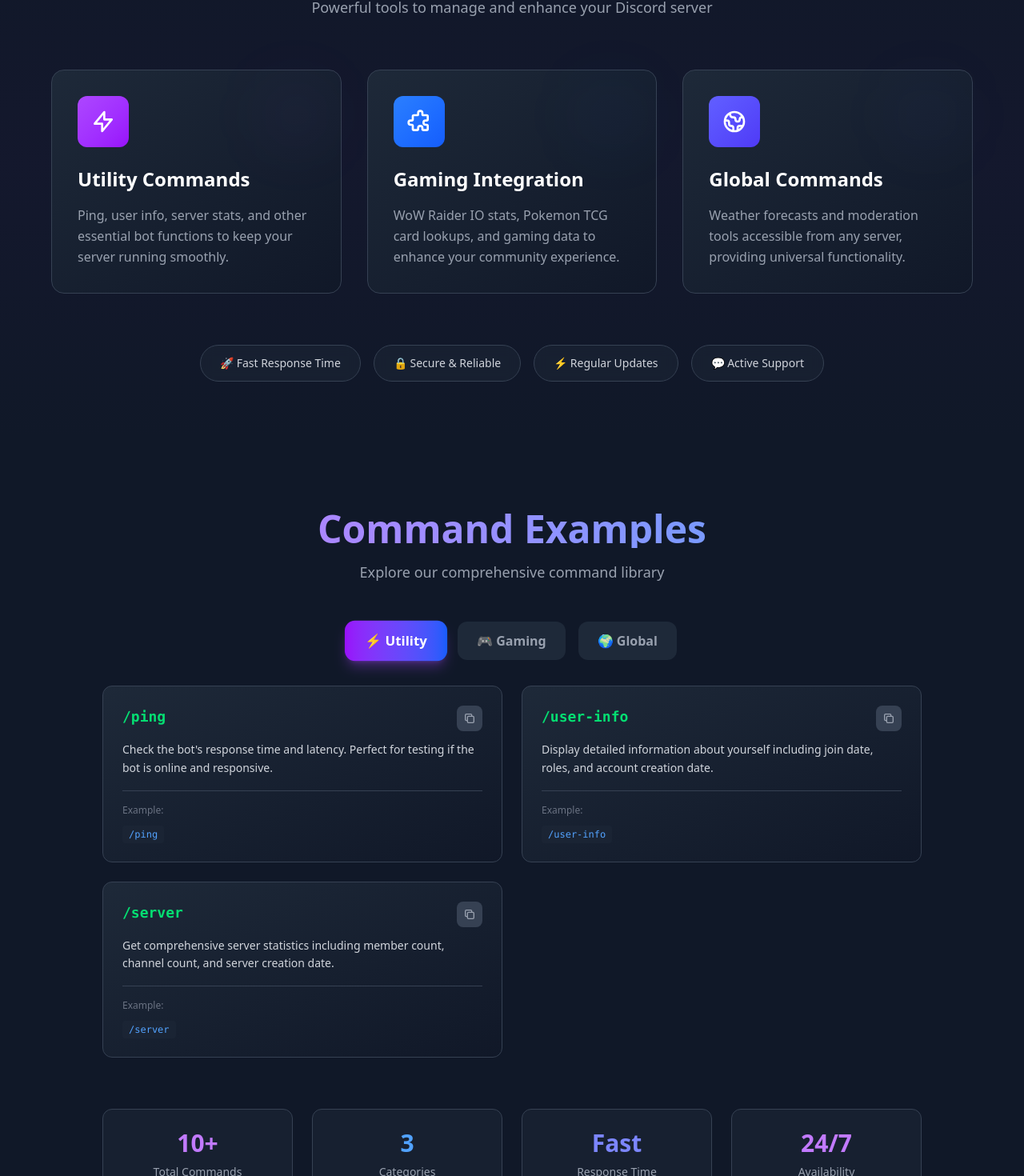
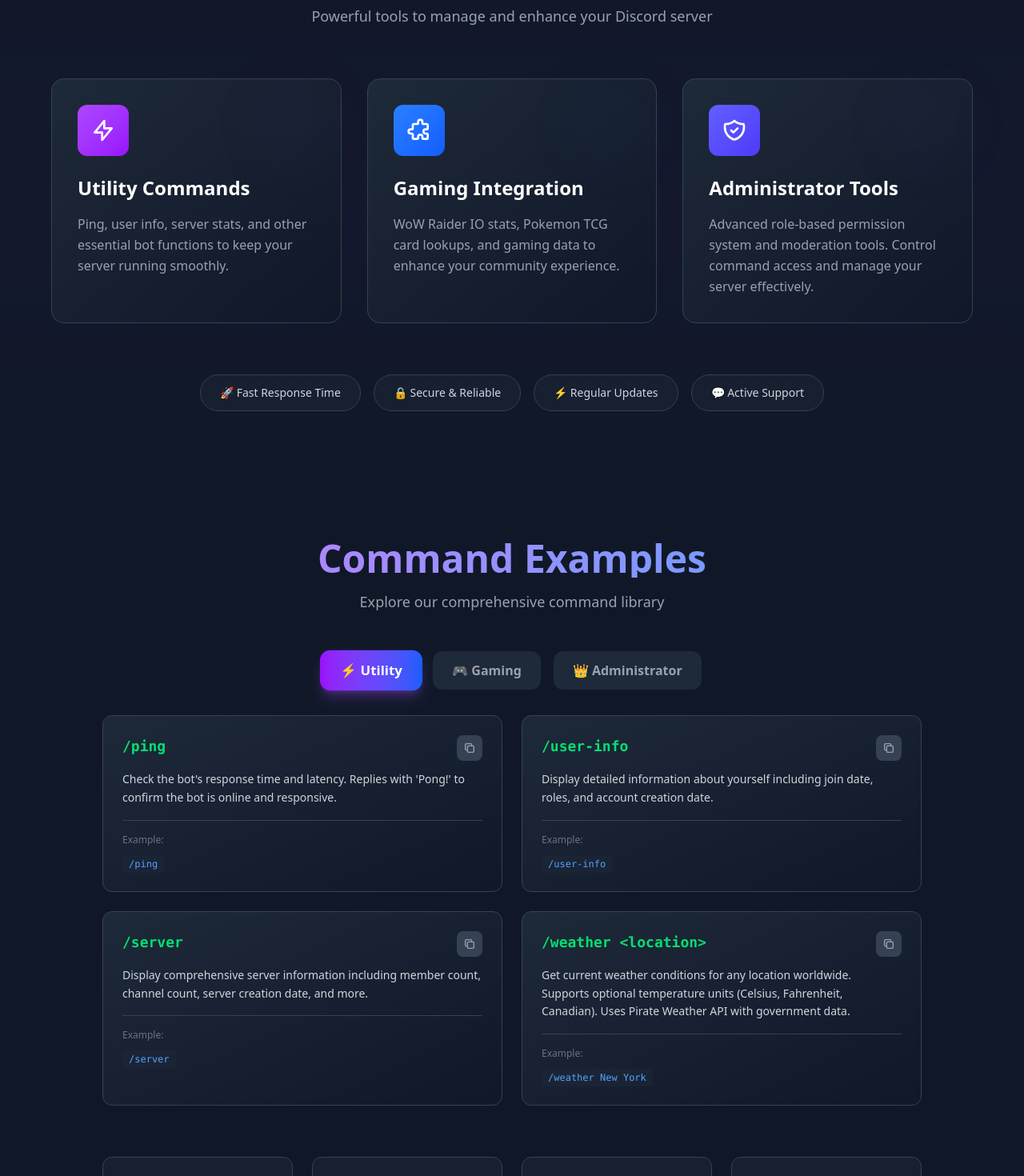
Before and after one commit to destroyerdust/DestroyerBot-web, a Vue app: page / in a window 1280 px wide. Shown: the part 1717-3187 px from the top of the page at 80% size. Built offline with nearby package versions, Linux system fonts and the light colour scheme.

Commit message:
Updated webpage based on new commands

```diff
--- a/src/components/AboutBot.vue
+++ b/src/components/AboutBot.vue
@@ -28,12 +28,12 @@
           <p class="text-lg leading-relaxed text-gray-300">
             DestroyerBot is a personal Discord bot built with
             <span class="text-purple-400 font-semibold">Discord.js v14</span>, featuring utility
-            commands, gaming stats integration, weather updates, and basic moderation tools.
+            commands, gaming stats integration, weather updates, and an advanced role-based permission system.
           </p>
 
           <p class="text-lg leading-relaxed text-gray-300">
-            It includes global commands like weather forecasting and Pokemon card information,
-            making it a versatile bot for any Discord server.
+            It includes WoW Raider IO character/guild lookups, Pokemon TCG card searches, weather forecasting
+            with Pirate Weather API, and customizable command permissions, making it a versatile bot for any Discord server.
           </p>
 
           <!-- Feature highlights -->
--- a/src/components/CommandShowcase.vue
+++ b/src/components/CommandShowcase.vue
@@ -138,14 +138,14 @@ export default {
       categories: [
         { id: 'utility', name: 'Utility', icon: '⚡' },
         { id: 'gaming', name: 'Gaming', icon: '🎮' },
-        { id: 'global', name: 'Global', icon: '🌍' },
+        { id: 'moderation', name: 'Administrator', icon: '👑' },
       ],
       commands: [
         {
           category: 'utility',
           command: '/ping',
           description:
-            "Check the bot's response time and latency. Perfect for testing if the bot is online and responsive.",
+            "Check the bot's response time and latency. Replies with 'Pong!' to confirm the bot is online and responsive.",
           example: '/ping',
         },
         {
@@ -159,28 +159,35 @@ export default {
           category: 'utility',
           command: '/server',
           description:
-            'Get comprehensive server statistics including member count, channel count, and server creation date.',
+            'Display comprehensive server information including member count, channel count, server creation date, and more.',
           example: '/server',
         },
         {
+          category: 'utility',
+          command: '/weather <location>',
+          description:
+            'Get current weather conditions for any location worldwide. Supports optional temperature units (Celsius, Fahrenheit, Canadian). Uses Pirate Weather API with government data.',
+          example: '/weather New York',
+        },
+        {
           category: 'gaming',
-          command: '/rio character realm',
+          command: '/rio character <name> realm <realm>',
           description:
             'Fetch detailed Raider IO World of Warcraft character information including Mythic+ scores and raid progress.',
           example: '/rio character Arthas realm Tichondrius',
         },
         {
           category: 'gaming',
-          command: '/rio guild realm',
+          command: '/rio guild <name> realm <realm>',
           description:
             'Get comprehensive Raider IO guild information and rankings for your WoW guild.',
           example: '/rio guild MyGuild realm Tichondrius',
         },
         {
           category: 'gaming',
-          command: '/pokemon search query',
+          command: '/pokemon search <query>',
           description:
-            'Search the Pokemon Trading Card Game database by card name to find specific cards and their details.',
+            'Search the Pokemon Trading Card Game database by card name. Shows card images, stats, types, prices, and more.',
           example: '/pokemon search Charizard',
         },
         {
@@ -191,17 +198,25 @@ export default {
           example: '/pokemon random',
         },
         {
-          category: 'global',
-          command: '/weather location',
-          description: 'Get current weather conditions and forecast for any location worldwide.',
-          example: '/weather New York',
+          category: 'moderation',
+          command: '/kick <member>',
+          description:
+            'Select a member and kick them from the server. This is a demo command for moderation purposes.',
+          example: '/kick @username',
         },
         {
-          category: 'global',
-          command: '/kick member',
+          category: 'moderation',
+          command: '/setcommandrole <command> <role>',
           description:
-            'Kick a member from the server. Requires kick permissions. Use with caution.',
-          example: '/kick @username',
+            'Assign a role to a command for permission control. Requires Manage Server permission. Part of the role-based permission system.',
+          example: '/setcommandrole ping @Moderator',
+        },
+        {
+          category: 'moderation',
+          command: '/listpermissions',
+          description:
+            'View all configured command permissions for the server. Shows which roles can use which commands.',
+          example: '/listpermissions',
         },
       ],
     }
--- a/src/components/Features.vue
+++ b/src/components/Features.vue
@@ -110,7 +110,7 @@
                   stroke-linecap="round"
                   stroke-linejoin="round"
                   stroke-width="2"
-                  d="M3.055 11H5a2 2 0 012 2v1a2 2 0 002 2 2 2 0 012 2v2.945M8 3.935V5.5A2.5 2.5 0 0010.5 8h.5a2 2 0 012 2 2 2 0 104 0 2 2 0 012-2h1.064M15 20.488V18a2 2 0 012-2h3.064M21 12a9 9 0 11-18 0 9 9 0 0118 0z"
+                  d="M9 12l2 2 4-4m5.618-4.016A11.955 11.955 0 0112 2.944a11.955 11.955 0 01-8.618 3.04A12.02 12.02 0 003 9c0 5.591 3.824 10.29 9 11.622 5.176-1.332 9-6.03 9-11.622 0-1.042-.133-2.052-.382-3.016z"
                 />
               </svg>
             </div>
@@ -123,11 +123,10 @@
           <h3
             class="text-2xl font-semibold mb-4 text-white group-hover:text-indigo-300 transition-colors duration-300"
           >
-            Global Commands
+            Administrator Tools
           </h3>
           <p class="text-gray-400 leading-relaxed">
-            Weather forecasts and moderation tools accessible from any server, providing universal
-            functionality.
+            Advanced role-based permission system and moderation tools. Control command access and manage your server effectively.
           </p>
 
           <!-- Decorative corner -->
```
Also changed, not shown: 1 other file (tests, documents, lock files or other folders).
